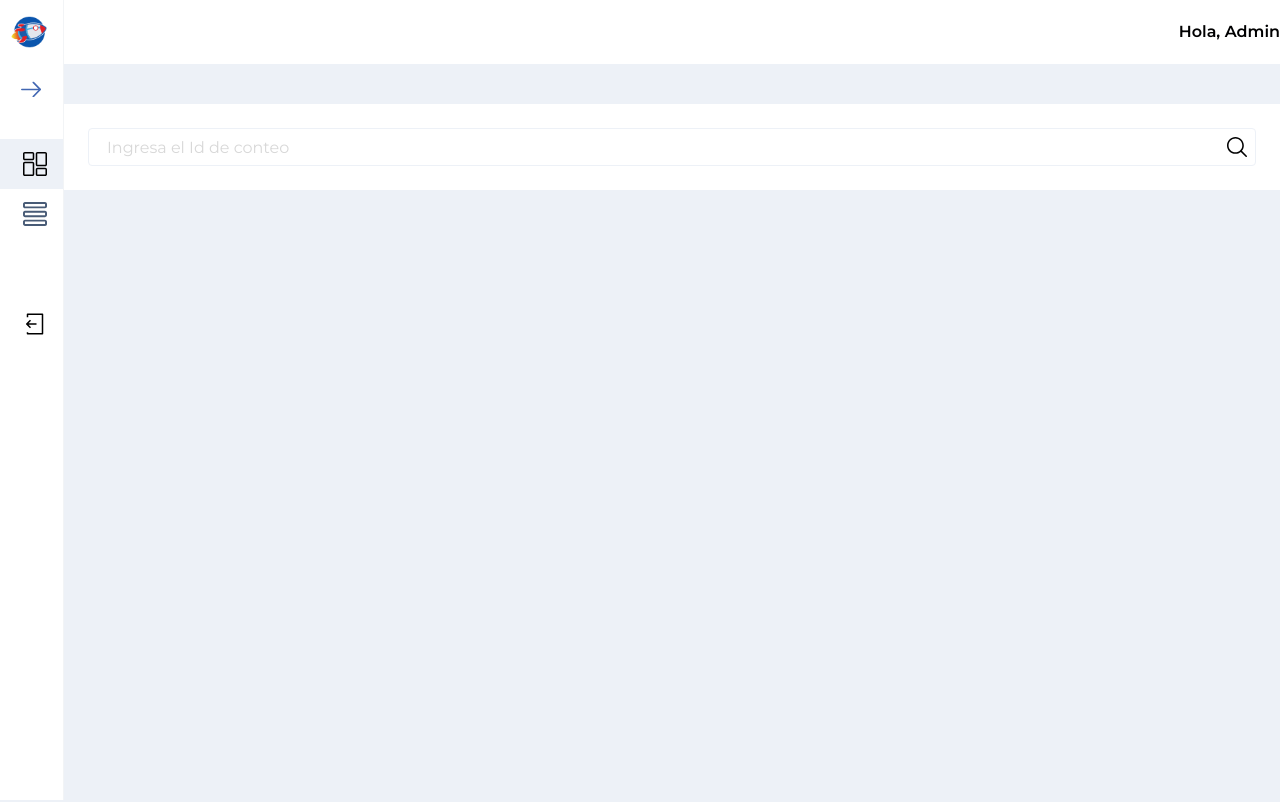
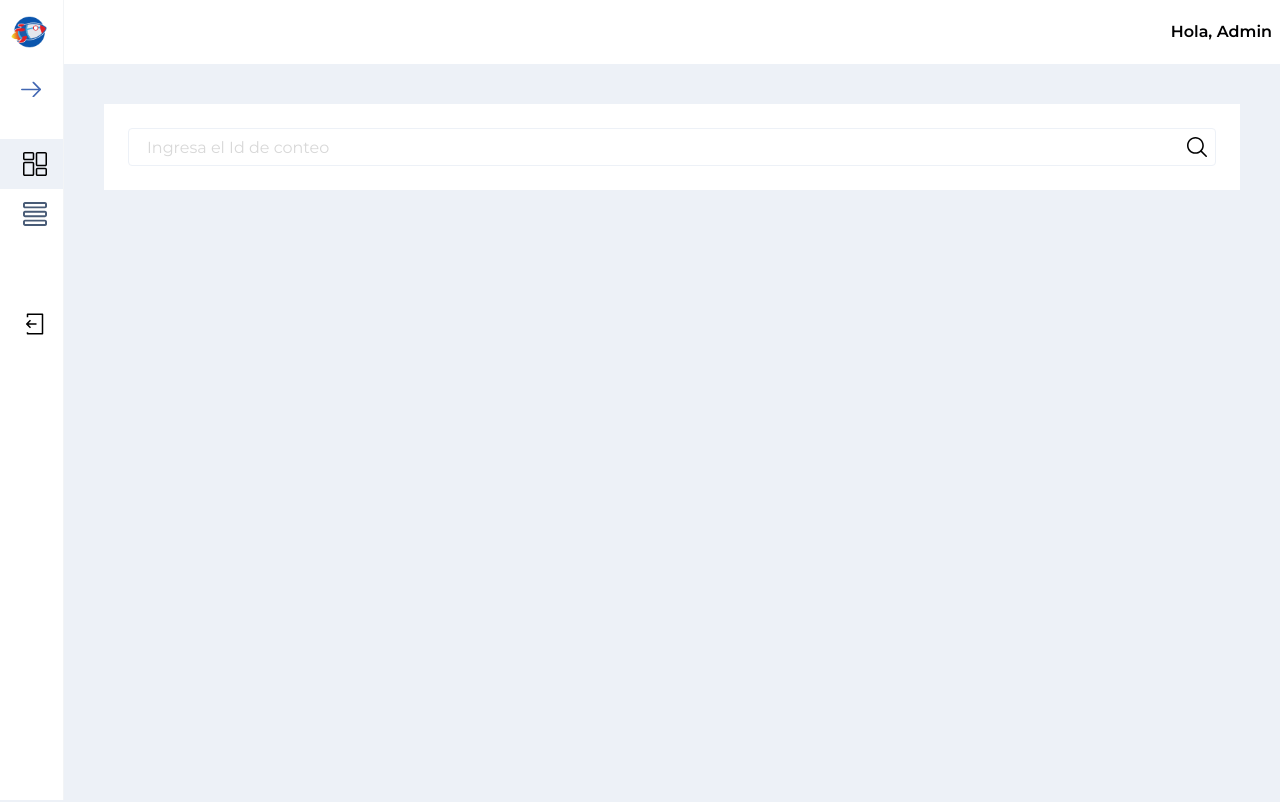
Before and after one commit to Lariicsa/fan-ui-bodega, a Vue app: page / in a window 1280 px wide. Shown: the top 802 px of the page. Built offline with nearby package versions, Linux system fonts and the light colour scheme.

Commit message:
Modify max width inner container

```diff
--- a/src/assets/scss/shared/_vars.scss
+++ b/src/assets/scss/shared/_vars.scss
@@ -157,7 +157,7 @@ $large: 100%;
 $medium: 48%;
 $small: 31%;
 $maxwidth-containner: 1440px;
-$maxwidth-inner-containner: 1280px;
+$maxwidth-inner-containner: 1200px;
 
 //Breakpoints
 $mobile-low: 320px !default;
--- a/src/assets/scss/shared/global.scss
+++ b/src/assets/scss/shared/global.scss
@@ -104,7 +104,7 @@ select {
     @extend .container__;
     justify-content: flex-end;
     margin: 0;
-    max-width: $maxwidth-containner;
+    max-width: $maxwidth-inner-containner;
   }
 
   &in {
```
